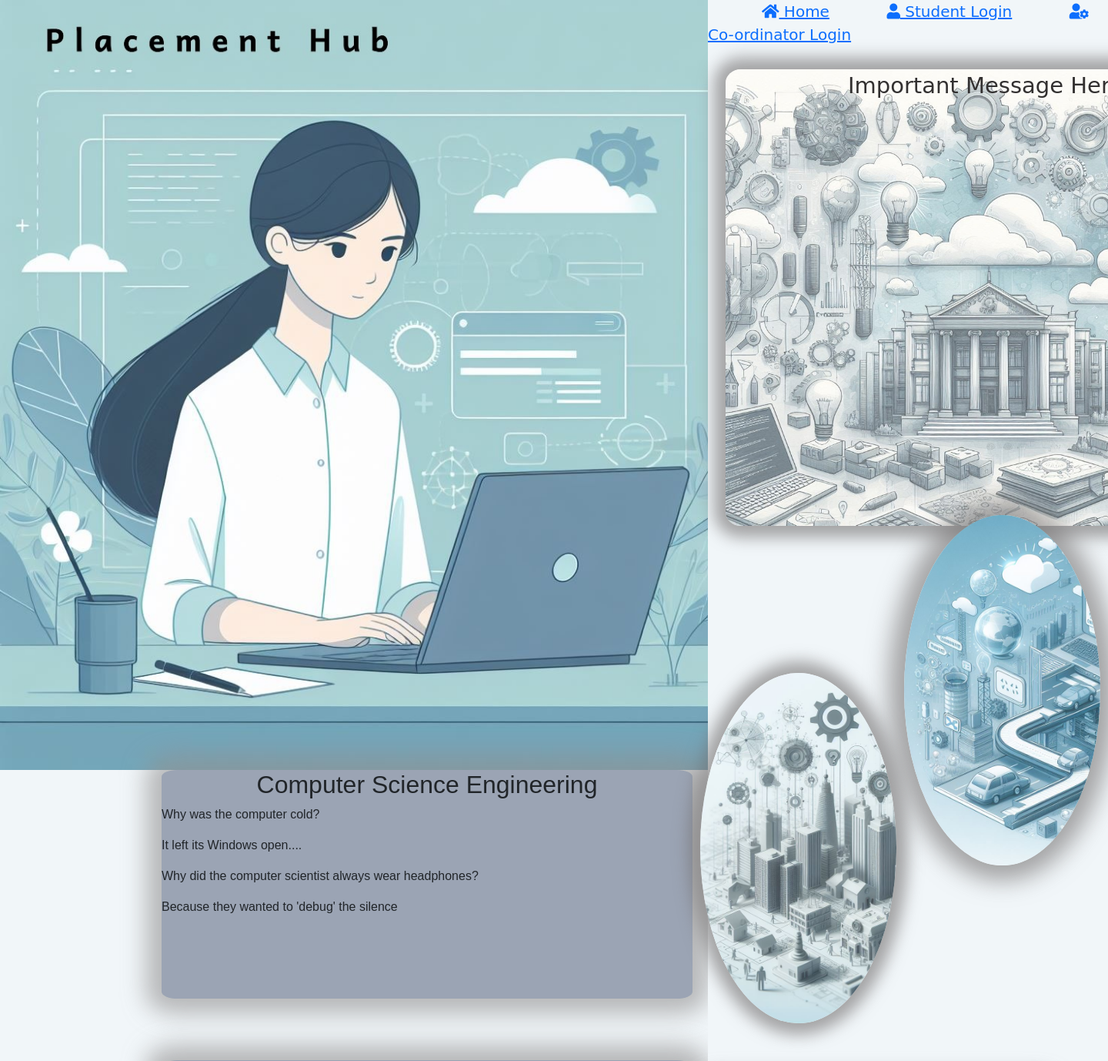
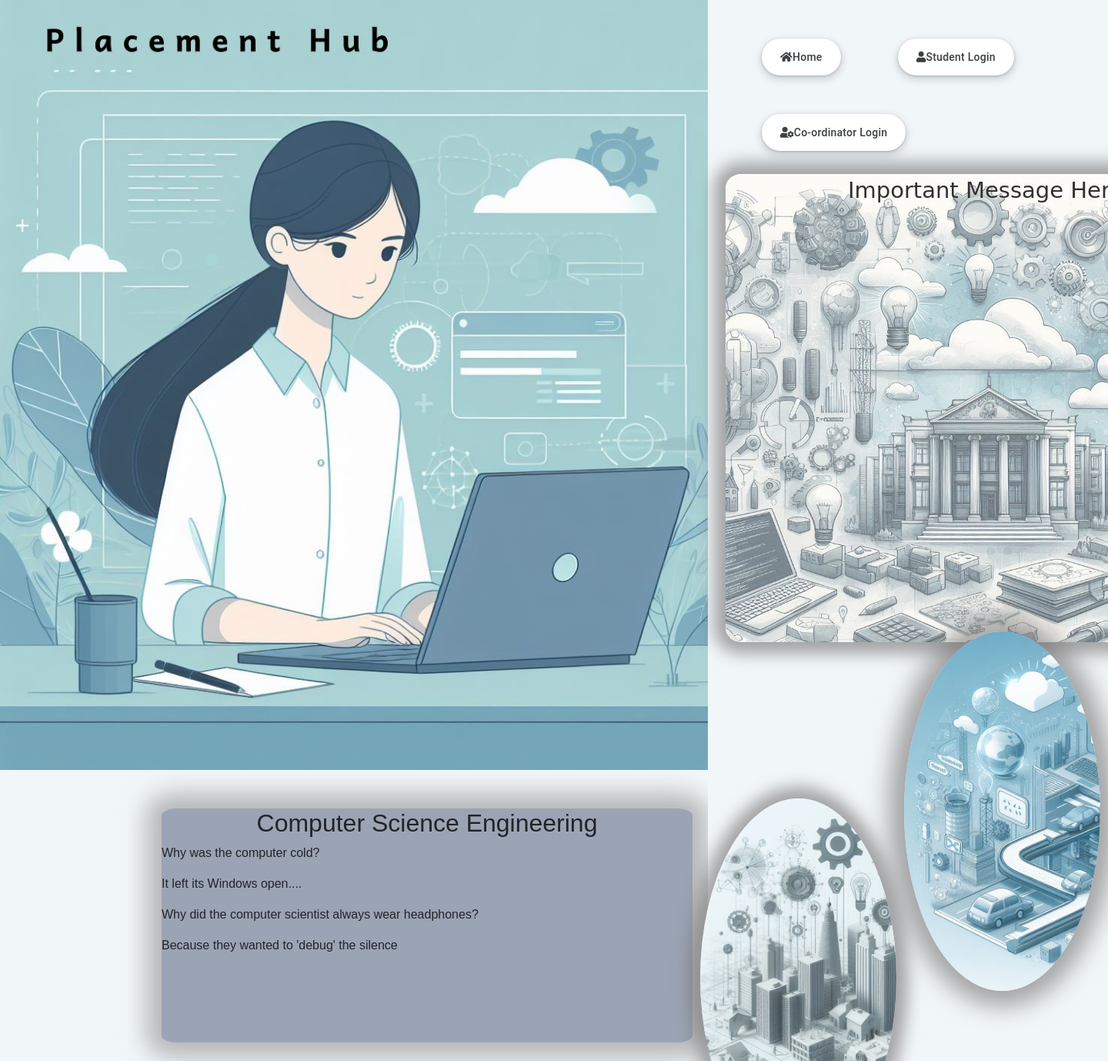
Before and after one commit to GauravKumbhar0491/Placement_Hub, a Flask app: page / in a window 1440 px wide; the page is wider, and only the part inside the window is pictured. Shown: the top 1378 px of that part at 77% size. Run offline with Flask 3, Linux system fonts and the light colour scheme.

Commit message:
changes commit

```diff
--- a/Placement/static/coordinator.css
+++ b/Placement/static/coordinator.css
@@ -1,9 +1,10 @@
-
+/*  import google fonts */
+@import url("https://fonts.googleapis.com/css2?family=Poppins:wght@400;500;600;700&display=swap");
 *{
   margin: 0;
   padding: 0;
   box-sizing: border-box;
-  font-family: Helvetica, sans-serif;
+  font-family: Poppinsa, sans-serif;
 }
 
 .root{
--- a/Placement/static/faq.css
+++ b/Placement/static/faq.css
@@ -1,10 +1,12 @@
+/*  import google fonts */
+@import url("https://fonts.googleapis.com/css2?family=Poppins:wght@400;500;600;700&display=swap");
 * {
     margin: 0;
     padding: 0;
     border: none;
     outline: none;
     box-sizing: border-box;
-    font-family: Helvetica, sans-serif;
+    font-family: Poppinsa, sans-serif;
 
 }
 
--- a/Placement/static/profile.css
+++ b/Placement/static/profile.css
@@ -1,10 +1,12 @@
+/*  import google fonts */
+@import url("https://fonts.googleapis.com/css2?family=Poppins:wght@400;500;600;700&display=swap");
 * {
     margin: 0;
     padding: 0;
     border: none;
     outline: none;
     box-sizing: border-box;
-    font-family: Helvetica, sans-serif;
+    font-family: Poppinsa, sans-serif;
 
 }
 
--- a/Placement/static/stat.css
+++ b/Placement/static/stat.css
@@ -1,10 +1,12 @@
+/*  import google fonts */
+@import url("https://fonts.googleapis.com/css2?family=Poppins:wght@400;500;600;700&display=swap");
 * {
     margin: 0;
     padding: 0;
     border: none;
     outline: none;
     box-sizing: border-box;
-    font-family: Helvetica, sans-serif;
+    font-family: Poppinsa, sans-serif;
 
 }
 
--- a/Placement/static/styles.css
+++ b/Placement/static/styles.css
@@ -155,6 +155,7 @@ body {
 
 .box .sub1 h2 {
     text-align: center;
+    margin-top: 50px;
 }
 .box .sub1 h2:hover{
     transition: all 0.5s;
@@ -202,3 +203,75 @@ body {
     transition: all 0.5s;
     font-size: xx-large;
 }
+
+.button-17 {
+
+    margin-top: 50px;
+    margin-left: 70px;
+    align-items: center;
+    appearance: none;
+    background-color: #fff;
+    border-radius: 24px;
+    border-style: none;
+    box-shadow: rgba(0, 0, 0, .2) 0 3px 5px -1px,rgba(0, 0, 0, .14) 0 6px 10px 0,rgba(0, 0, 0, .12) 0 1px 18px 0;
+    box-sizing: border-box;
+    color: #3c4043;
+    cursor: pointer;
+    display: inline-flex;
+    fill: currentcolor;
+    font-family: "Google Sans",Roboto,Arial,sans-serif;
+    font-size: 14px;
+    font-weight: 500;
+    height: 48px;
+    justify-content: center;
+    letter-spacing: .25px;
+    line-height: normal;
+    max-width: 100%;
+    overflow: visible;
+    padding: 2px 24px;
+    position: relative;
+    text-align: center;
+    text-transform: none;
+    transition: box-shadow 280ms cubic-bezier(.4, 0, .2, 1),opacity 15ms linear 30ms,transform 270ms cubic-bezier(0, 0, .2, 1) 0ms;
+    user-select: none;
+    -webkit-user-select: none;
+    touch-action: manipulation;
+    width: auto;
+    will-change: transform,opacity;
+    z-index: 0;
+  }
+
+  .button-17:hover {
+    background: #F6F9FE;
+    color: #174ea6;
+  }
+
+  .button-17:active {
+    box-shadow: 0 4px 4px 0 rgb(60 64 67 / 30%), 0 8px 12px 6px rgb(60 64 67 / 15%);
+    outline: none;
+  }
+
+  .button-17:focus {
+    outline: none;
+    border: 2px solid #4285f4;
+  }
+
+  .button-17:not(:disabled) {
+    box-shadow: rgba(60, 64, 67, .3) 0 1px 3px 0, rgba(60, 64, 67, .15) 0 4px 8px 3px;
+  }
+
+  .button-17:not(:disabled):hover {
+    box-shadow: rgba(60, 64, 67, .3) 0 2px 3px 0, rgba(60, 64, 67, .15) 0 6px 10px 4px;
+  }
+
+  .button-17:not(:disabled):focus {
+    box-shadow: rgba(60, 64, 67, .3) 0 1px 3px 0, rgba(60, 64, 67, .15) 0 4px 8px 3px;
+  }
+
+  .button-17:not(:disabled):active {
+    box-shadow: rgba(60, 64, 67, .3) 0 4px 4px 0, rgba(60, 64, 67, .15) 0 8px 12px 6px;
+  }
+
+  .button-17:disabled {
+    box-shadow: rgba(60, 64, 67, .3) 0 1px 3px 0, rgba(60, 64, 67, .15) 0 4px 8px 3px;
+  }
--- a/Placement/templates/index.html
+++ b/Placement/templates/index.html
@@ -45,9 +45,9 @@
         </div>
     </div>
     <div class="box">
-        <a href="/"><i class="fas fa-home"></i> Home</a>
-        <a href="/stud_login"><i class="fas fa-user"></i> Student Login</a>
-        <a href="/coordinator"><i class="fas fa-user-cog"></i> Co-ordinator Login</a>
+        <button class="button-17" role="button" href="/"><i class="fas fa-home"></i> Home</button>
+        <button class="button-17" role="button" href="/stud_login"><i class="fas fa-user"></i> Student Login</button>
+        <button class="button-17" role="button" href="/coordinator"><i class="fas fa-user-cog"></i> Co-ordinator Login</button>
         <div class="box1">
             <p>Important Message Here</p>
         </div>
```
